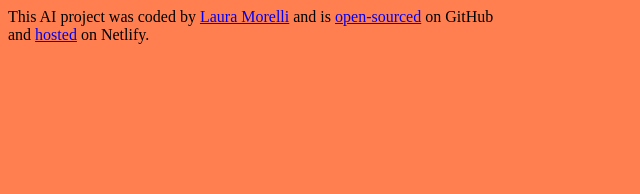
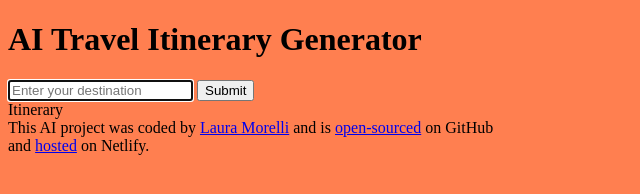
Before and after one commit to laumo15/travel-itinerary-ai-generator, a plain HTML site: page index.html in a window 1280 px wide. Shown: the whole page, without its empty margins (0-640 px from the left). Drawn offline with Linux system fonts and the light colour scheme.

Commit message:
Added basic HTML structure

```diff
--- a/index.html
+++ b/index.html
@@ -7,6 +7,16 @@
     <title>AI Travel Itinerary Generator</title>
 </head>
 <body>
+    <header>
+        <h1>AI Travel Itinerary Generator</h1>
+    </header>
+    <main>
+        <form>
+            <input type="text" placeholder="Enter your destination" autofocus required autocomplete="off"/>
+            <input type="submit" />
+        </form>
+        <div>Itinerary</div>
+    </main>
     <footer>This AI project was coded by <a href="https://github.com/laumo15" target="_blank">Laura Morelli</a> and is <a href="https://github.com/laumo15/travel-itinerary-ai-generator" target="_blank">open-sourced</a> on GitHub</footer> and <a href="https://travel-itinerary-ai-generator.netlify.app/" target="_blank">hosted</a> on Netlify.
     <script src="src/index.js"></script>
 </body>
```
